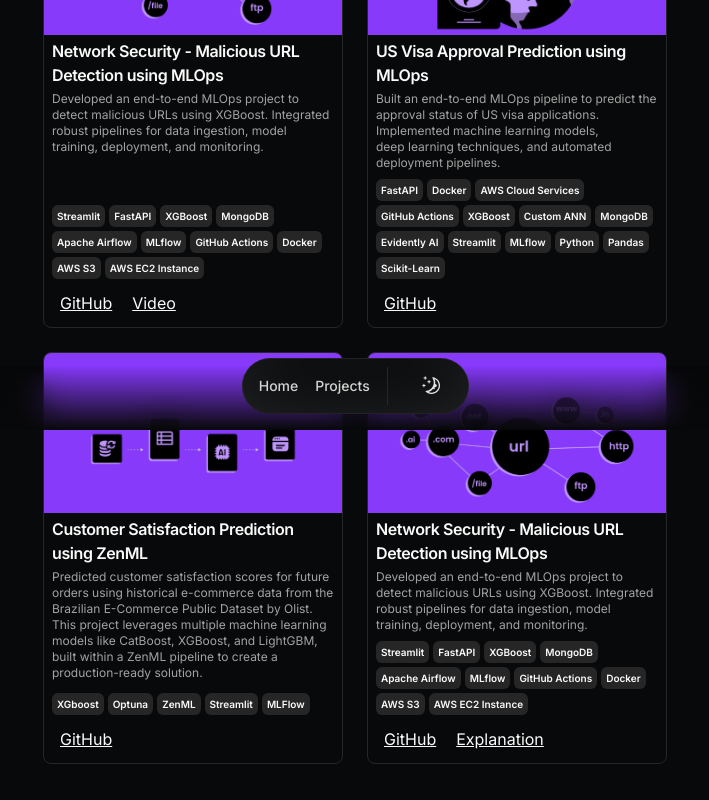
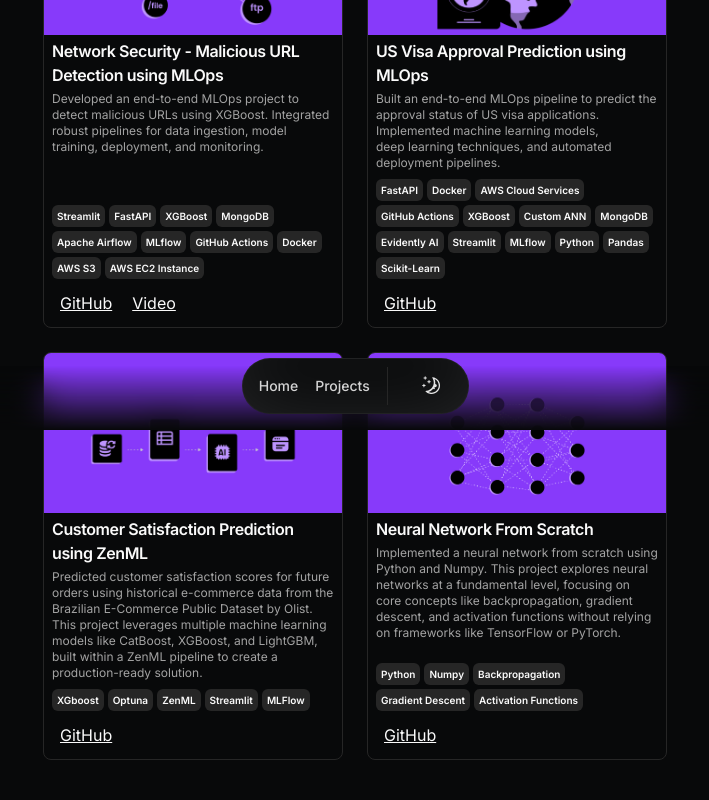
Before and after one commit to Mayankpratapsingh022/mayank-mlops-portfolio, a Next.js app: page /projects in a window 1280 px wide. Shown: the part 370-1170 px from the top of the page, without its empty margins (285-994 px from the left). Built offline with nearby package versions, Linux system fonts and the light colour scheme.

Commit message:
deployment error fixed

```diff
--- a/src/app/projects/page.tsx
+++ b/src/app/projects/page.tsx
@@ -50,11 +50,13 @@
         {
           type: "GitHub",
           href: "https://github.com/Mayankpratapsingh022/Network_Security",
+          icon: "",
 
         },
         {
           type: "Video",
           href: "https://www.youtube.com/watch?v=stdsfTTr4xk",
+          icon: "",
 
         }
       ],
@@ -86,6 +88,7 @@
         {
           type: "GitHub",
           href: "https://github.com/Mayankpratapsingh022/US-VISA-APPROVAL-PREDICTION-MLOPS",
+          icon: "",
         },
         // {
         //   type: "Deployment Guide",
@@ -113,42 +116,36 @@
         {
           type: "GitHub",
           href: "https://github.com/Mayankpratapsingh022/Customer-Satisfaction-MLOps/tree/main",
+          icon: "",
         },
       ],
       image: "/customer_pipeline.jpg",
 
     },
-
-
     {
-    title: "Network Security - Malicious URL Detection using MLOps",
-    href: "https://github.com/Mayankpratapsingh022/Network_Security",
+      title: "Neural Network From Scratch",
+      href: "https://github.com/Mayankpratapsingh022/Neural_Network_from_Scratch",
+      dates: "",
+      active: true,
       description:
-      "Developed an end-to-end MLOps project to detect malicious URLs using XGBoost. Integrated robust pipelines for data ingestion, model training, deployment, and monitoring.",
+        "Implemented a neural network from scratch using Python and Numpy. This project explores neural networks at a fundamental level, focusing on core concepts like backpropagation, gradient descent, and activation functions without relying on frameworks like TensorFlow or PyTorch.",
       technologies: [
-      "Streamlit",
-      "FastAPI",
-      "XGBoost",
-      "MongoDB",
-      "Apache Airflow",
-      "MLflow",
-      "GitHub Actions",
-      "Docker",
-      "AWS S3",
-      "AWS EC2 Instance",
+        "Python",
+        "Numpy",
+        "Backpropagation",
+        "Gradient Descent",
+        "Activation Functions"
       ],
       links: [
         {
           type: "GitHub",
-        href: "https://github.com/Mayankpratapsingh022/Network_Security",
-      },
-      {
-        type: "Explanation",
-        href: "https://www.youtube.com/watch?v=stdsfTTr4xk",
-      },
+          href: "https://github.com/Mayankpratapsingh022/Neural_Network_from_Scratch",
+          icon: "",
+        }
       ],
-    image: "/network_security_mlops.png",
-  },
+      image: "/neural_net.jpg",
+    }
+
 
 ];
 
@@ -192,6 +189,7 @@
               <ProjectCard
                 href={project.href}
                 title={project.title}
+                dates={project.dates}
                 key={project.title}
                 description={project.description}
                 tags={project.technologies}
```
Lines whose indentation alone changed are shown as unchanged.
